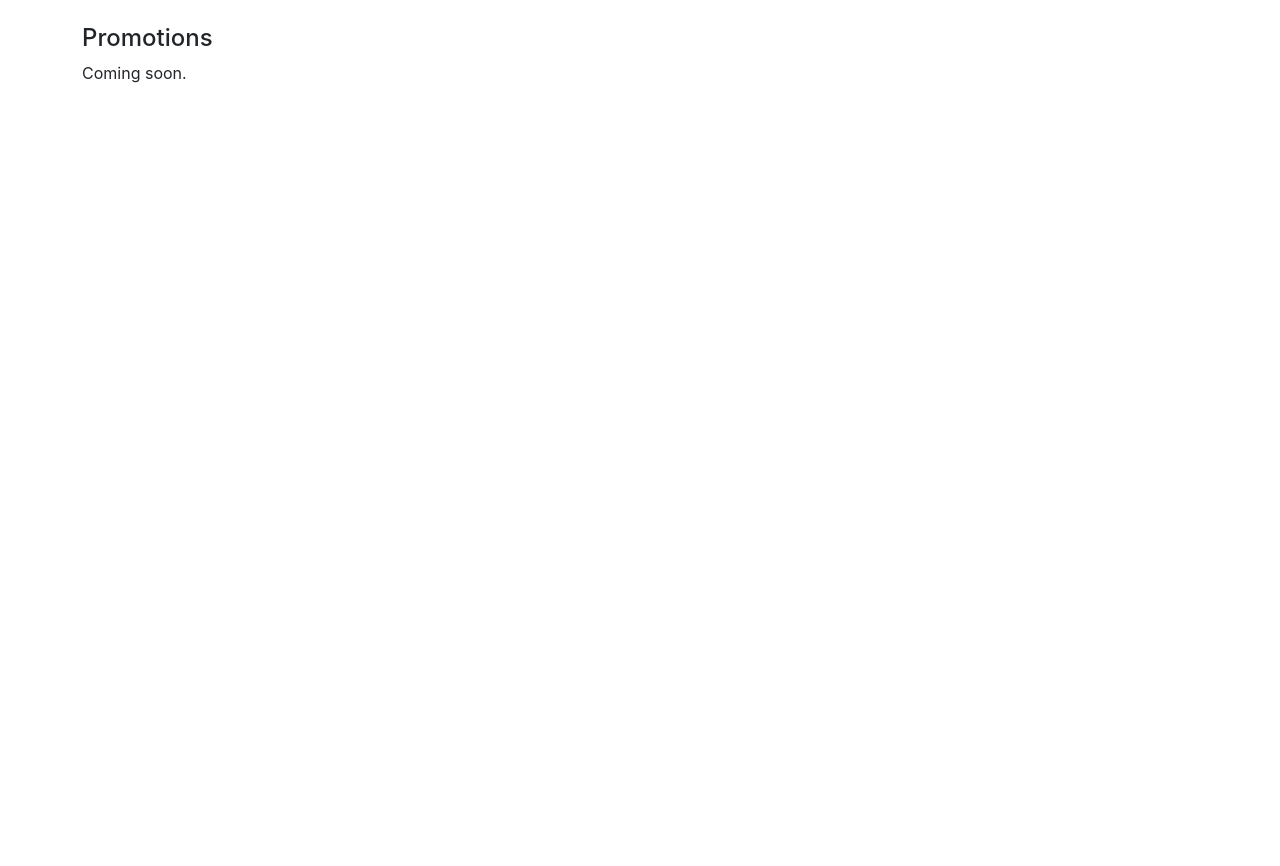
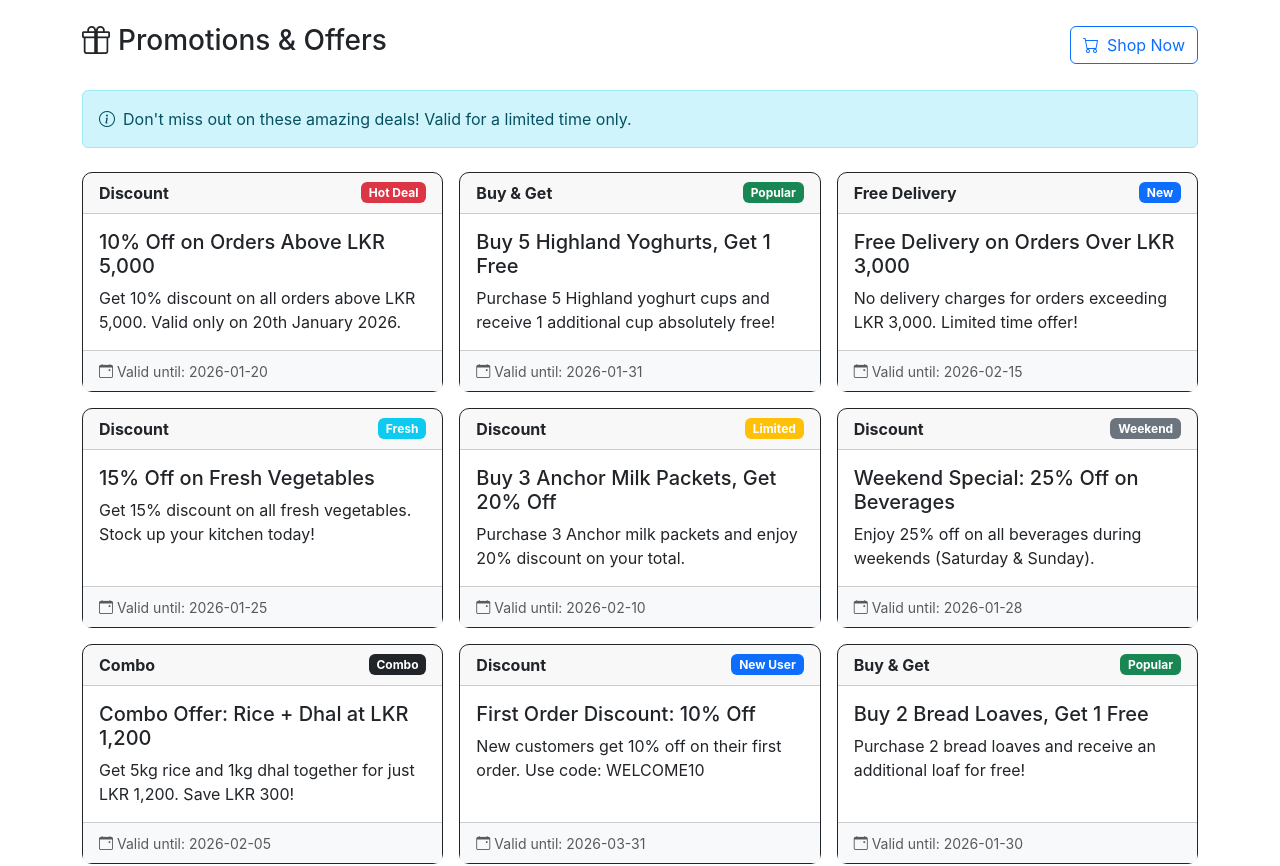
Before and after one commit to DanushkaMadush/DistributionManagementSystem, a React (Create React App) app in the folder frontend/: page /promotions in a window 1280 px wide. Shown: the top 866 px of the page. Before the commit the page ends 800 px from the top, so only its background shows below. Built offline with nearby package versions, Linux system fonts and the light colour scheme; no server answers.

Commit message:
feat:added promotions page

```diff
--- a/frontend/src/pages/promotionsAndOffers.js
+++ b/frontend/src/pages/promotionsAndOffers.js
@@ -1,4 +1,167 @@
 import React from 'react';
+import { useNavigate } from 'react-router-dom';
+
 export default function Promotions() {
-  return <div className="container py-4"><h4>Promotions</h4><p>Coming soon.</p></div>;
+  const navigate = useNavigate();
+
+  const promotions = [
+    {
+      id: 1,
+      title: '10% Off on Orders Above LKR 5,000',
+      description: 'Get 10% discount on all orders above LKR 5,000. Valid only on 20th January 2026.',
+      type: 'Discount',
+      validUntil: '2026-01-20',
+      badge: 'Hot Deal'
+    },
+    {
+      id: 2,
+      title: 'Buy 5 Highland Yoghurts, Get 1 Free',
+      description: 'Purchase 5 Highland yoghurt cups and receive 1 additional cup absolutely free!',
+      type: 'Buy & Get',
+      validUntil: '2026-01-31',
+      badge: 'Popular'
+    },
+    {
+      id: 3,
+      title: 'Free Delivery on Orders Over LKR 3,000',
+      description: 'No delivery charges for orders exceeding LKR 3,000. Limited time offer!',
+      type: 'Free Delivery',
+      validUntil: '2026-02-15',
+      badge: 'New'
+    },
+    {
+      id: 4,
+      title: '15% Off on Fresh Vegetables',
+      description: 'Get 15% discount on all fresh vegetables. Stock up your kitchen today!',
+      type: 'Discount',
+      validUntil: '2026-01-25',
+      badge: 'Fresh'
+    },
+    {
+      id: 5,
+      title: 'Buy 3 Anchor Milk Packets, Get 20% Off',
+      description: 'Purchase 3 Anchor milk packets and enjoy 20% discount on your total.',
+      type: 'Discount',
+      validUntil: '2026-02-10',
+      badge: 'Limited'
+    },
+    {
+      id: 6,
+      title: 'Weekend Special: 25% Off on Beverages',
+      description: 'Enjoy 25% off on all beverages during weekends (Saturday & Sunday).',
+      type: 'Discount',
+      validUntil: '2026-01-28',
+      badge: 'Weekend'
+    },
+    {
+      id: 7,
+      title: 'Combo Offer: Rice + Dhal at LKR 1,200',
+      description: 'Get 5kg rice and 1kg dhal together for just LKR 1,200. Save LKR 300!',
+      type: 'Combo',
+      validUntil: '2026-02-05',
+      badge: 'Combo'
+    },
+    {
+      id: 8,
+      title: 'First Order Discount: 10% Off',
+      description: 'New customers get 10% off on their first order. Use code: WELCOME10',
+      type: 'Discount',
+      validUntil: '2026-03-31',
+      badge: 'New User'
+    },
+    {
+      id: 9,
+      title: 'Buy 2 Bread Loaves, Get 1 Free',
+      description: 'Purchase 2 bread loaves and receive an additional loaf for free!',
+      type: 'Buy & Get',
+      validUntil: '2026-01-30',
+      badge: 'Popular'
+    },
+    {
+      id: 10,
+      title: 'Loyalty Rewards: Earn Points on Every Purchase',
+      description: 'Earn 10 points for every LKR 100 spent. Redeem for discounts!',
+      type: 'Loyalty',
+      validUntil: 'Ongoing',
+      badge: 'Rewards'
+    },
+    {
+      id: 11,
+      title: 'Flash Sale: 30% Off on Snacks',
+      description: 'Limited 2-hour flash sale! Get 30% off on all snacks. Hurry!',
+      type: 'Flash Sale',
+      validUntil: '2026-01-21',
+      badge: 'Flash'
+    }
+  ];
+
+  const getBadgeColor = (badge) => {
+    const colorMap = {
+      'Hot Deal': 'danger',
+      'Popular': 'success',
+      'New': 'primary',
+      'Fresh': 'info',
+      'Limited': 'warning',
+      'Weekend': 'secondary',
+      'Combo': 'dark',
+      'New User': 'primary',
+      'Rewards': 'success',
+      'Flash': 'danger'
+    };
+    return colorMap[badge] || 'secondary';
+  };
+
+  return (
+    <div className="container py-4">
+      <div className="d-flex justify-content-between align-items-center mb-4">
+        <h3>
+          <i className="bi bi-gift me-2"></i>
+          Promotions & Offers
+        </h3>
+        <button className="btn btn-outline-primary" onClick={() => navigate('/products')}>
+          <i className="bi bi-cart me-2"></i>
+          Shop Now
+        </button>
+      </div>
+
+      <div className="alert alert-info mb-4" role="alert">
+        <i className="bi bi-info-circle me-2"></i>
+        Don't miss out on these amazing deals! Valid for a limited time only.
+      </div>
+
+      <div className="row g-3">
+        {promotions.map((promo) => (
+          <div key={promo.id} className="col-12 col-md-6 col-lg-4">
+            <div className="card border border-dark h-100">
+              <div className="card-header d-flex justify-content-between align-items-center">
+                <span className="fw-bold text-truncate" style={{ maxWidth: '70%' }}>
+                  {promo.type}
+                </span>
+                <span className={`badge bg-${getBadgeColor(promo.badge)}`}>
+                  {promo.badge}
+                </span>
+              </div>
+              <div className="card-body">
+                <h5 className="card-title">{promo.title}</h5>
+                <p className="card-text">{promo.description}</p>
+              </div>
+              <div className="card-footer bg-light">
+                <small className="text-muted">
+                  <i className="bi bi-calendar-event me-1"></i>
+                  Valid until: {promo.validUntil}
+                </small>
+              </div>
+            </div>
+          </div>
+        ))}
+      </div>
+
+      <div className="mt-4">
+        <button className="btn btn-secondary" onClick={() => navigate('/home')}>
+          <i className="bi bi-arrow-left me-2"></i>
+          Back to Home
+        </button>
+      </div>
+    </div>
+  );
 }
```
